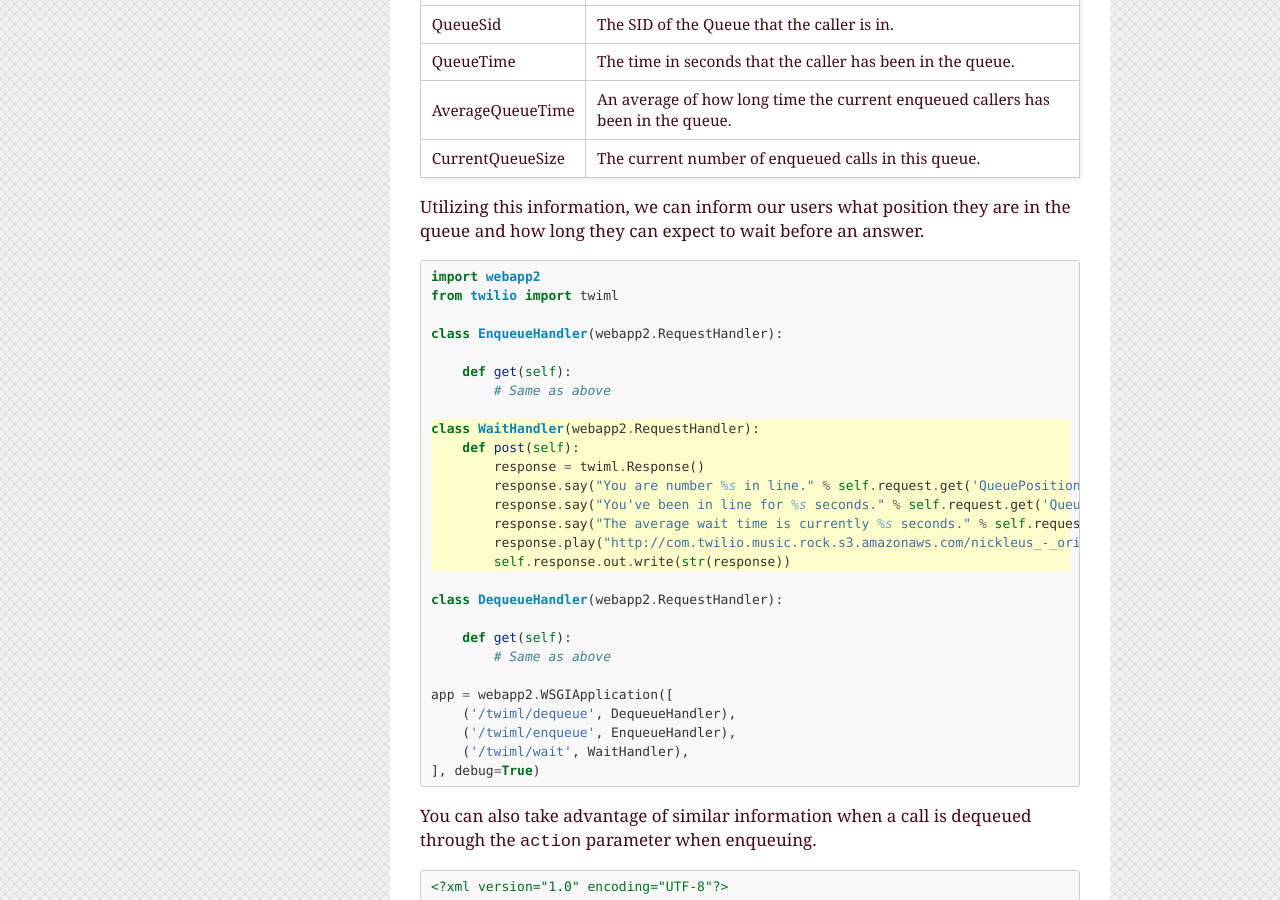
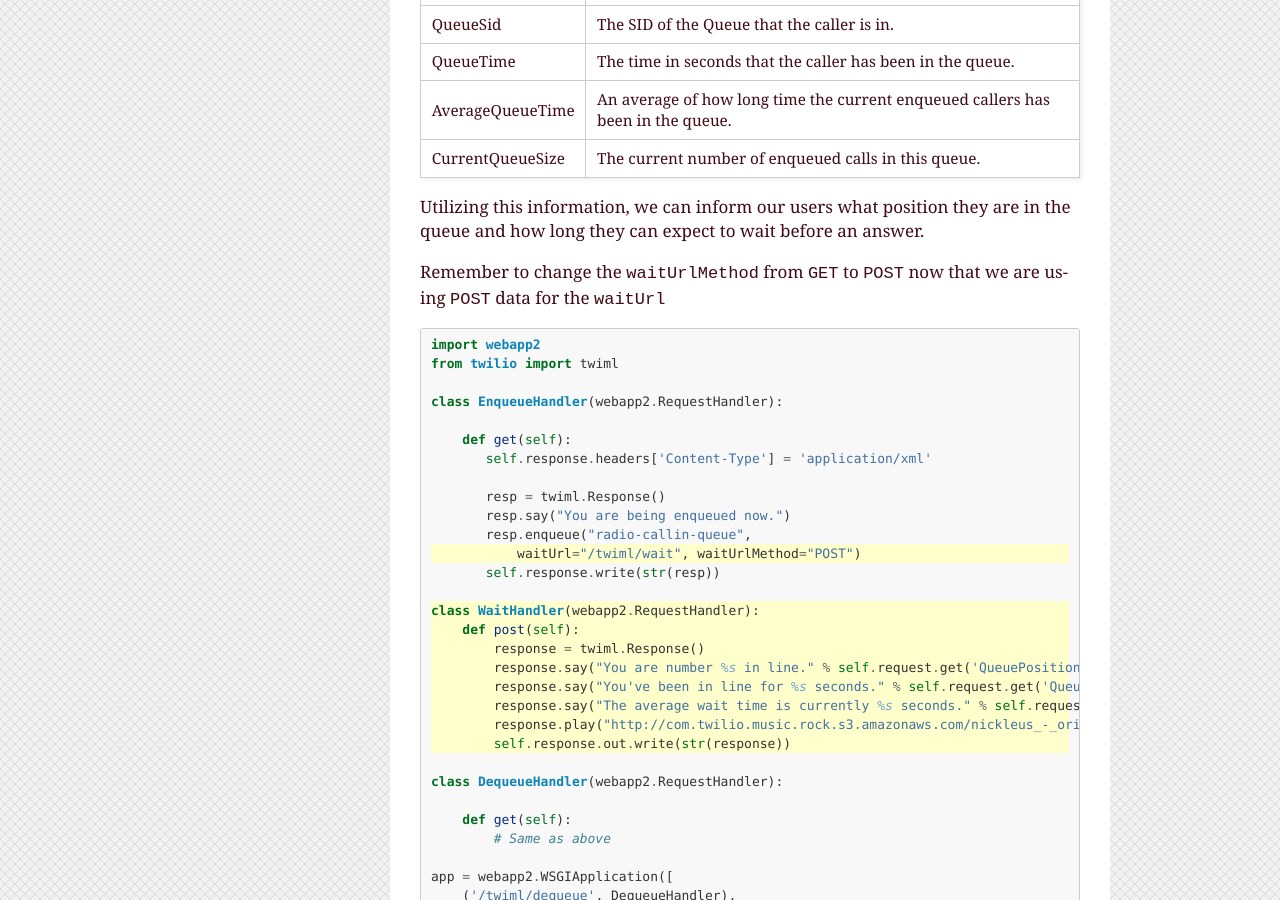
Before and after one commit to twilio/workshop, a Sphinx documentation site: the page built from docs/callin.rst, in a window 1280 px wide and 900 px high, scrolled down 5121 px. Built offline with Sphinx 7.4.7, drawn with Linux system fonts in a browser that asks for light colours; some of the changed text lies outside the part shown.

Commit message:
Fixed waitMethod for Enqueue Fixed emphasis for code snippet Added a reminder for users to switch waitUrlMethod from GET to POST

```diff
--- a/docs/callin.rst
+++ b/docs/callin.rst
@@ -103,7 +103,7 @@ We can spice up our TwiML endpoint by adding some wait music, using the
     <?xml version="1.0" encoding="UTF-8"?>
     <Response>
         <Say>You are being enqueued now.</Say>
-        <Enqueue waitUrl="/twiml/wait" waitMethod="GET">
+        <Enqueue waitUrl="/twiml/wait" waitUrlMethod="GET">
           radio-callin-queue
         </Enqueue>
     </Response>
@@ -126,7 +126,7 @@ including ``<Say>`` and ``<Play>``.
            resp = twiml.Response()
            resp.say("You are being enqueued now.")
            resp.enqueue("radio-callin-queue",
-               waitUrl="/twiml/wait", waitMethod="GET")
+               waitUrl="/twiml/wait", waitUrlMethod="GET")
            self.response.write(str(resp))
 
    app = webapp2.WSGIApplication([
@@ -271,8 +271,11 @@ CurrentQueueSize The current number of enqueued calls in this queue.
 Utilizing this information, we can inform our users what position they are in
 the queue and how long they can expect to wait before an answer.
 
+Remember to change the ``waitUrlMethod`` from ``GET`` to ``POST`` now that we are using
+``POST`` data for the ``waitUrl``
+
 .. code-block:: python
-   :emphasize-lines: 9-16
+   :emphasize-lines: 12, 15-22
 
    import webapp2
    from twilio import twiml
@@ -280,7 +283,13 @@ the queue and how long they can expect to wait before an answer.
    class EnqueueHandler(webapp2.RequestHandler):
 
        def get(self):
-           # Same as above
+          self.response.headers['Content-Type'] = 'application/xml'
+
+          resp = twiml.Response()
+          resp.say("You are being enqueued now.")
+          resp.enqueue("radio-callin-queue",
+              waitUrl="/twiml/wait", waitUrlMethod="POST")
+          self.response.write(str(resp))
 
    class WaitHandler(webapp2.RequestHandler):
        def post(self):
```
Also changed, not shown: other parts of docs/callin.rst (+1 -1 lines).
